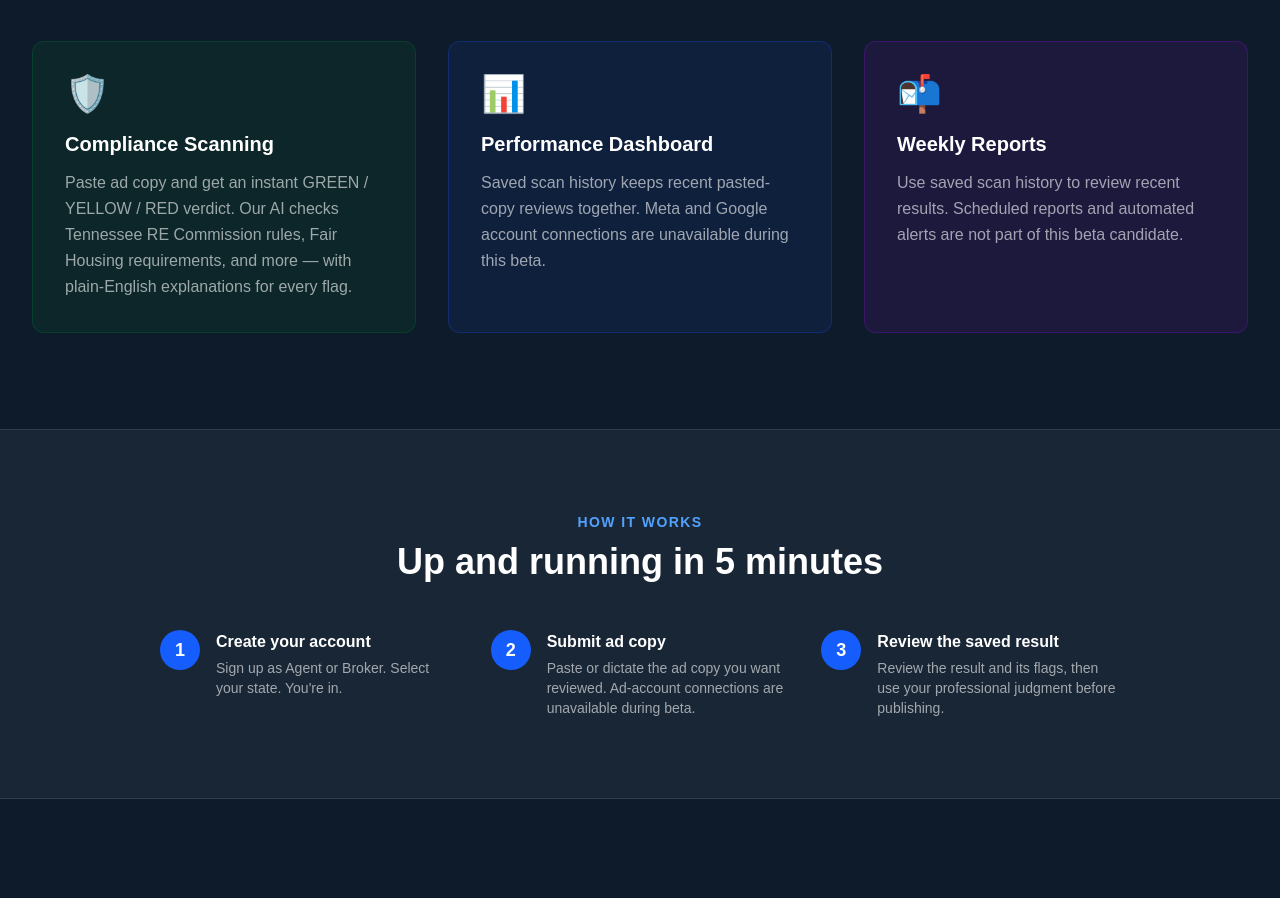
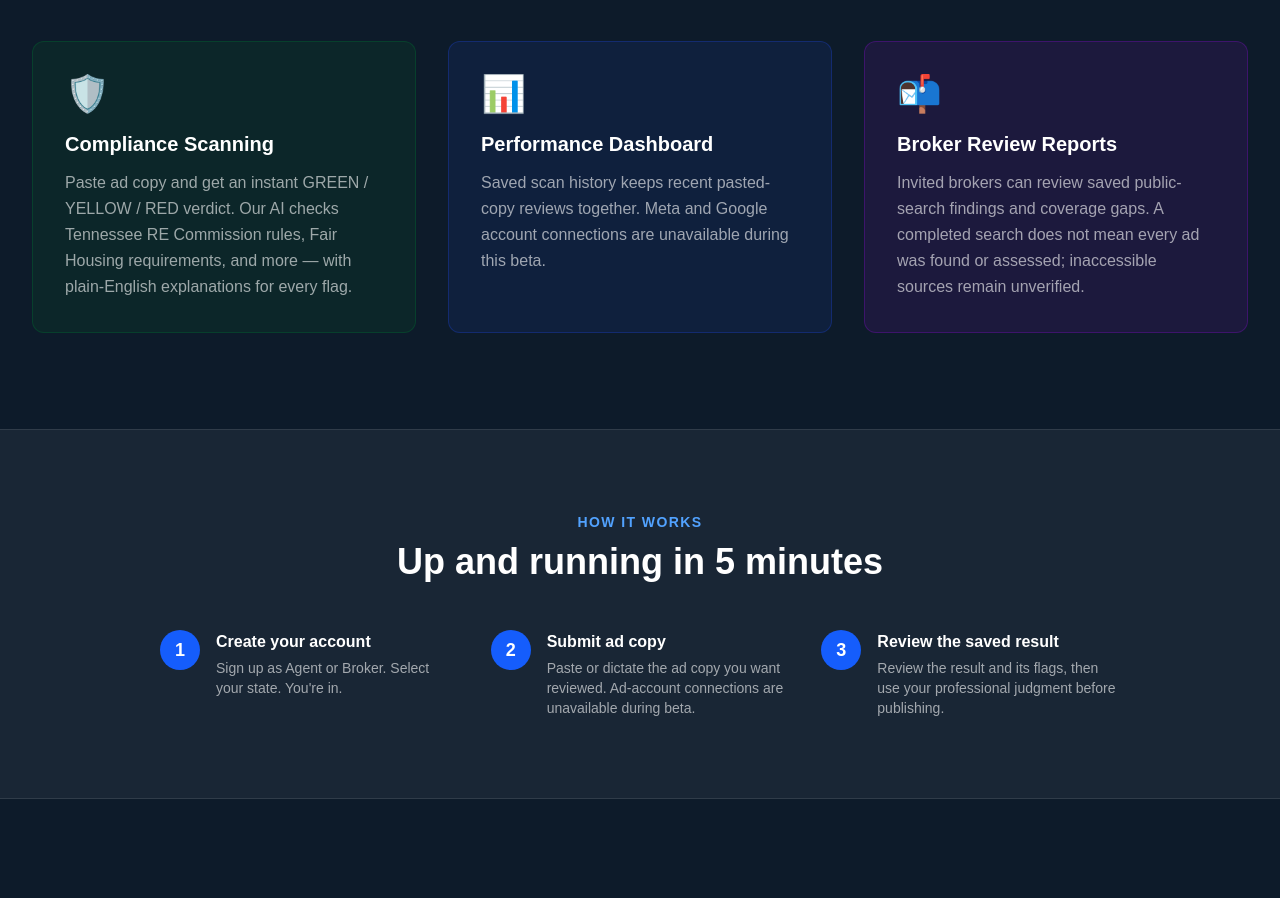
Before and after one commit to cliffclaw3-tech/eyeonads, a Next.js app: page / in a window 1280 px wide. Shown: the part 1500-2398 px from the top of the page. Built offline with nearby package versions, Linux system fonts and the light colour scheme.

Commit message:
Describe current broker report scope on public landing page

```diff
--- a/src/app/page.tsx
+++ b/src/app/page.tsx
@@ -140,8 +140,8 @@ export default function HomePage() {
             },
             {
               icon: "📬",
-              title: "Weekly Reports",
-              desc: "Use saved scan history to review recent results. Scheduled reports and automated alerts are not part of this beta candidate.",
+              title: "Broker Review Reports",
+              desc: "Invited brokers can review saved public-search findings and coverage gaps. A completed search does not mean every ad was found or assessed; inaccessible sources remain unverified.",
               highlight: "bg-purple-900/20 border-purple-800/40",
             },
           ].map((f) => (
```
